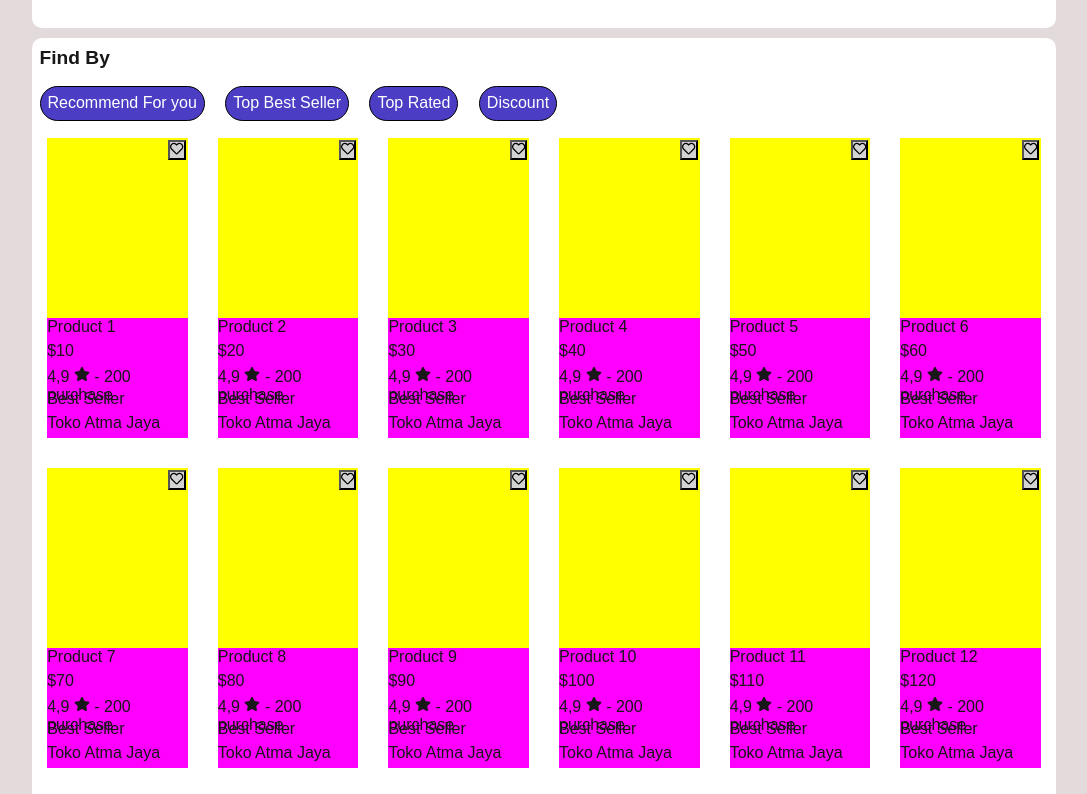
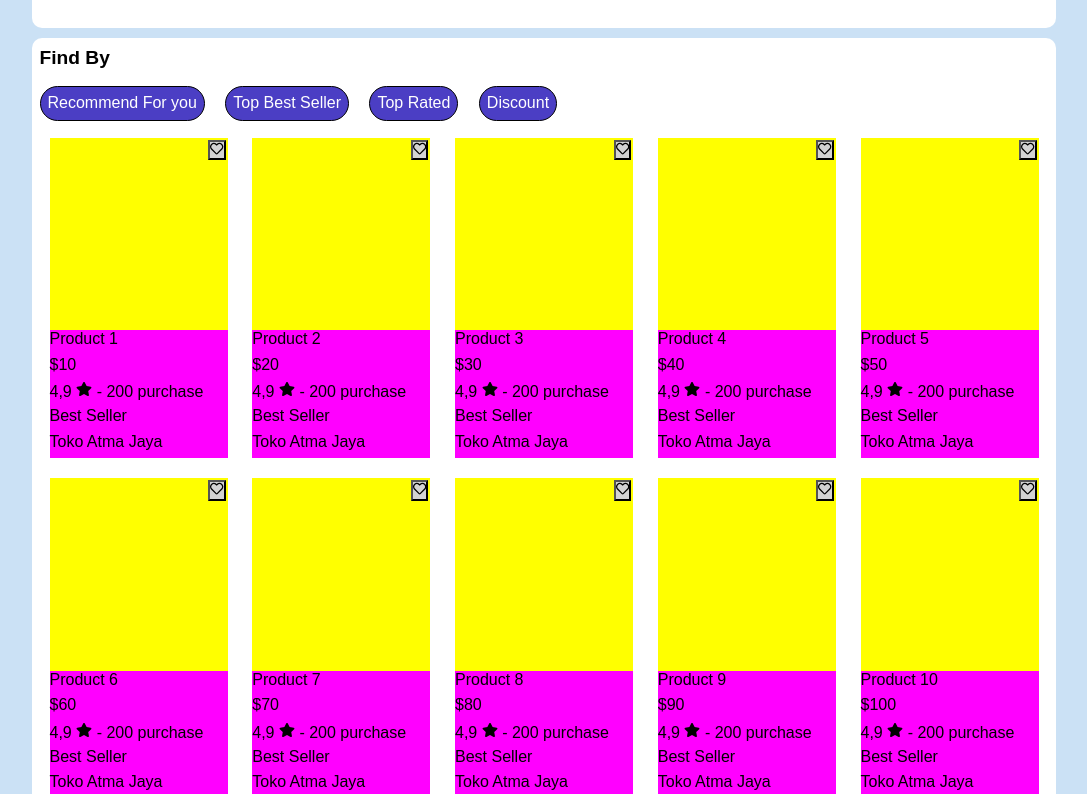
Before and after one commit to aqilfikri20/myshop, a Next.js app: page / in a window 1280 px wide. Shown: the part 366-1160 px from the top of the page, without its empty margins (96-1183 px from the left). Built offline with nearby package versions, Linux system fonts and the light colour scheme.

Commit message:
Update Commit

```diff
--- a/src/app/globals.css
+++ b/src/app/globals.css
@@ -1,15 +1,3 @@
-:root {
-  --background: #e3dbdb;
-  --foreground: #171717;
-}
-
-@media (prefers-color-scheme: dark) {
-  :root {
-    --background: #0a0a0a;
-    --foreground: #ededed;
-  }
-}
-
 html,
 body {
   max-width: 100vw;
@@ -20,8 +8,7 @@ body {
   display: flex;
   flex-direction: column;
   align-items: center;
-  color: var(--foreground);
-  background: var(--background);
+  background-color: rgb(203, 225, 245);
   font-family: Arial, Helvetica, sans-serif;
   -webkit-font-smoothing: antialiased;
   -moz-osx-font-smoothing: grayscale;
--- a/src/components/CardProduct/card-product.css
+++ b/src/components/CardProduct/card-product.css
@@ -2,7 +2,7 @@
     background-color: magenta;
     display: flex;
     flex-direction: column;
-    height: 300px;
+    aspect-ratio: 1/1.8;
     margin: 10px;
 }
 
--- a/src/components/Product/product.css
+++ b/src/components/Product/product.css
@@ -47,6 +47,7 @@
 .wrap-card-product{
     width: 99%;
     display: grid;
-    grid-template-columns: repeat(6, 1fr);
-    gap: 10px;
+    grid-template-columns: repeat(auto-fill, 198px);
+    justify-content: space-around;
+    align-items: center;
 }
```
